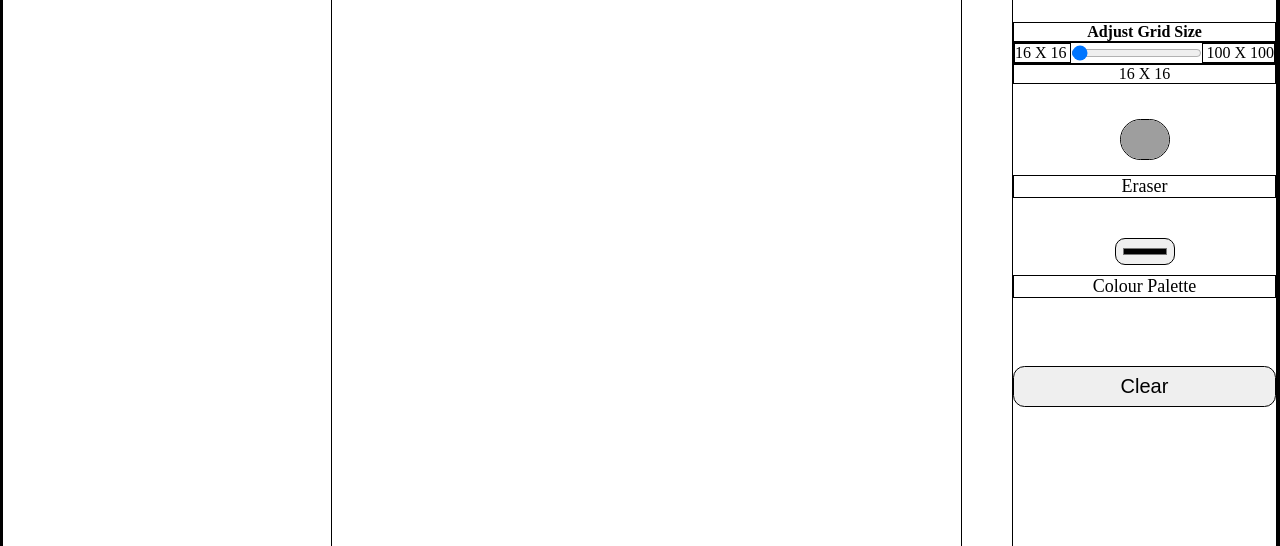
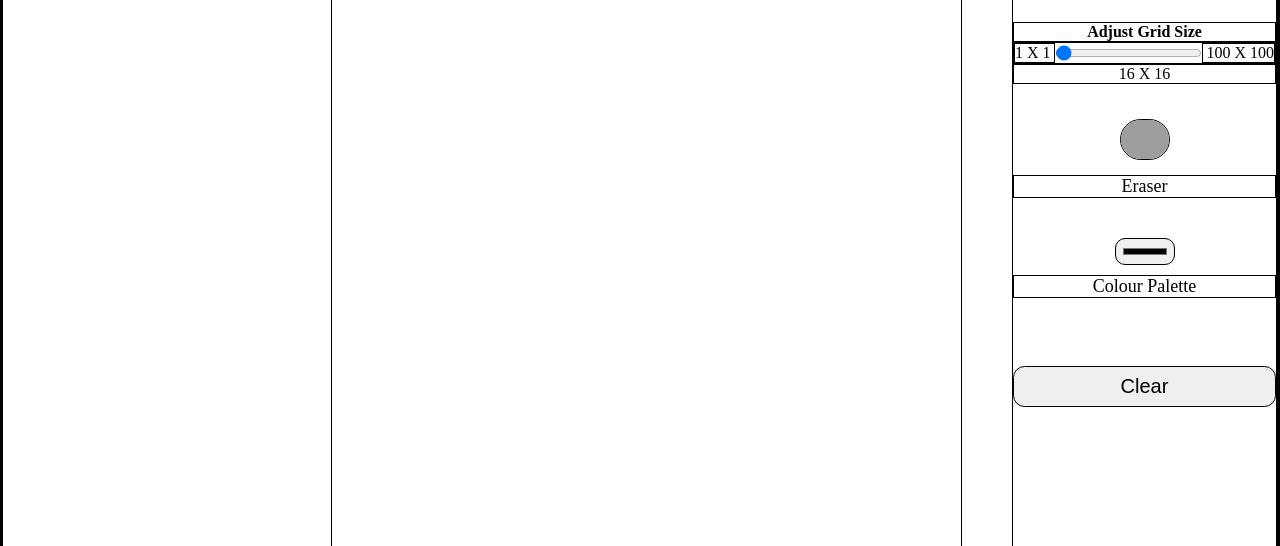
Before and after one commit to edyfer12/etch-n-sketch, a plain HTML site: page index.html in a window 1280 px wide. Shown: the part 91-637 px from the top of the page. Drawn offline with Linux system fonts and the light colour scheme; grey boxes are pictures that could not be loaded.

Commit message:
Edit HTML elements

```diff
--- a/index.html
+++ b/index.html
@@ -23,9 +23,9 @@
             <!--Add a container to group the range, maximum and minimum values-->
             <div class="group-range">
                 <!--Add a span to indicate the minimum value-->
-                <span id="min">16 X 16</span>
+                <span id="min">1 X 1</span>
                 <!--Add a bar used for adjusting rows and columns in the grid-->
-                <input type="range" name="adjust-grid" value="16" min="16" max="100"/>
+                <input type="range" name="adjust-grid" value="1" min="1" max="100"/>
                 <!--Add a span to indicate maximum value-->
                 <span id="max">100 X 100</span>
             </div>
```
